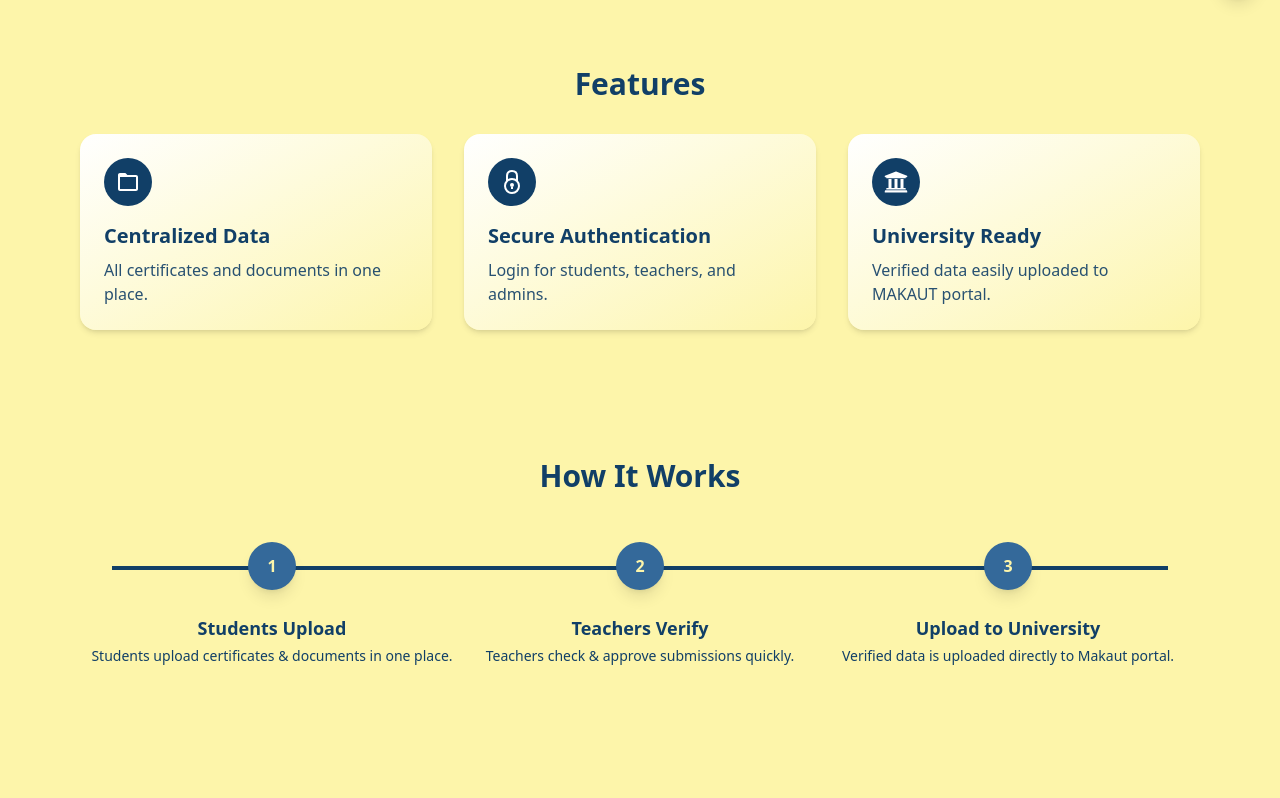
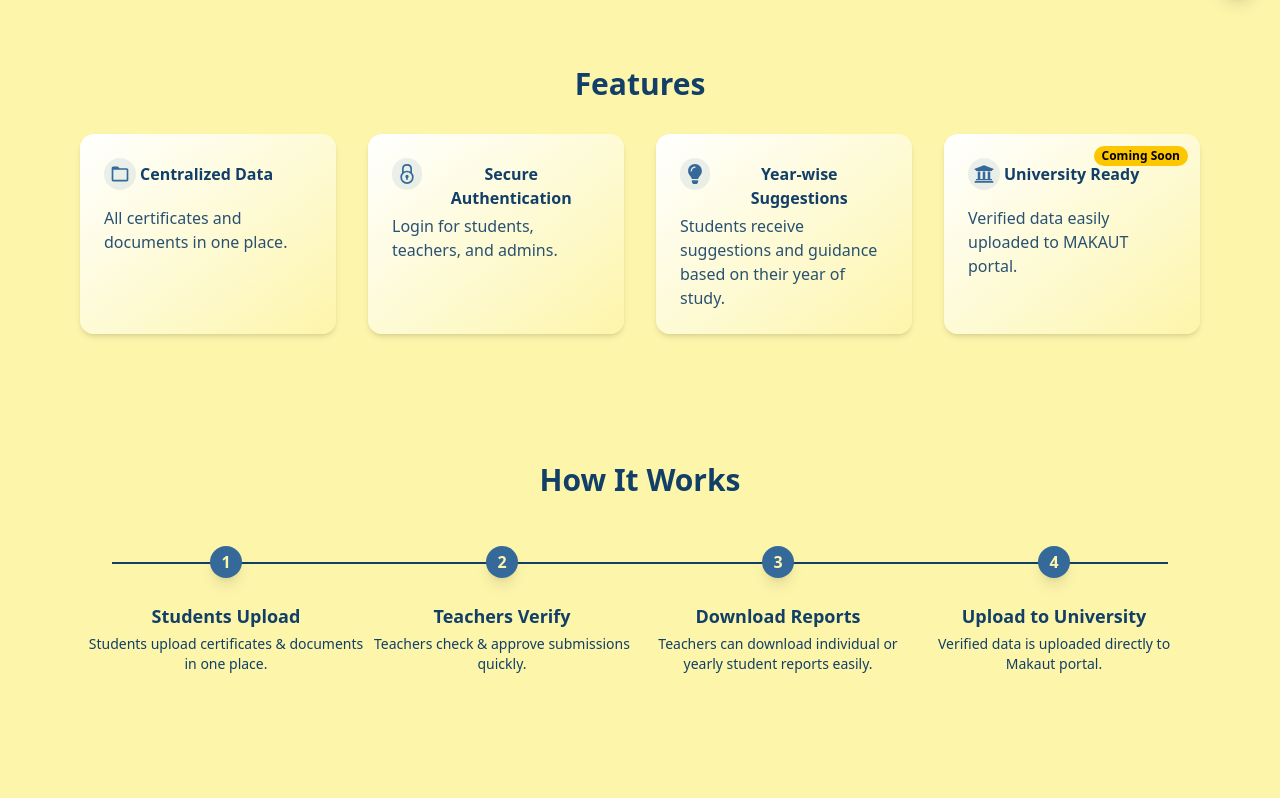
Before and after one commit to Semicolon-Product/maar-frontend, a React (Vite) app: page / in a window 1280 px wide. Shown: the part 782-1580 px from the top of the page. Built offline with nearby package versions, Linux system fonts and the light colour scheme.

Commit message:
design changes

```diff
--- a/src/components/data/data.tsx
+++ b/src/components/data/data.tsx
@@ -1930,7 +1930,7 @@ export const pricing = [
             btnBg: "bg-[#34699A]",
             btnHover: "hover:bg-[#113F67] hover:text-white",
         },
-        {
+        /* {
             title: "Premium",
             subtitle: "For Colleges",
             price: "₹499/mo",
@@ -1941,10 +1941,10 @@ export const pricing = [
             subColor: "text-[#34699A]",
             btnBg: "bg-[#34699A]",
             btnHover: "hover:bg-[#113F67] hover:text-white",
-        },
+        }, */
         {
             title: "Enterprise",
-            subtitle: "Custom solutions for universities",
+            subtitle: "Custom solutions for Institutes",
             price: "Contact Us",
             btnText: "Get in Touch",
             href: "login",
--- a/src/pages/Landing/Home.tsx
+++ b/src/pages/Landing/Home.tsx
@@ -1,6 +1,6 @@
 import { useEffect, useState } from "react";
 import { BiFolder } from "react-icons/bi";
-import { FaArrowLeft, FaArrowRight, FaBell, FaGraduationCap, FaTasks, FaUniversity, FaUsers, FaWhatsapp } from "react-icons/fa";
+import { FaArrowLeft, FaArrowRight, FaBell, FaGraduationCap, FaLightbulb, FaTasks, FaUniversity, FaUsers, FaWhatsapp } from "react-icons/fa";
 import { GrSecure } from "react-icons/gr";
 import { MdEmail } from "react-icons/md";
 import { FaArrowRightLong } from "react-icons/fa6";
@@ -12,21 +12,31 @@ import { blogs } from "@/components/data/data";
 export default function Home() {
     const features = [
         {
-            icon: <BiFolder className="text-2xl text-white" />,
+            icon: <BiFolder className="text-xl text-[#34699A]" />,
             title: "Centralized Data",
             desc: "All certificates and documents in one place.",
+            label: "", // empty
         },
         {
-            icon: <GrSecure className="text-2xl text-white" />,
+            icon: <GrSecure className="text-xl text-[#34699A]" />,
             title: "Secure Authentication",
             desc: "Login for students, teachers, and admins.",
+            label: "", // empty
         },
         {
-            icon: <FaUniversity className="text-2xl text-white" />,
+            icon: <FaLightbulb className="text-xl text-[#34699A]" />,
+            title: "Year-wise Suggestions",
+            desc: "Students receive suggestions and guidance based on their year of study.",
+            label: "", // empty
+        },
+        {
+            icon: <FaUniversity className="text-xl text-[#34699A]" />,
             title: "University Ready",
             desc: "Verified data easily uploaded to MAKAUT portal.",
+            label: "Coming Soon", // show label
         },
     ];
+
 
     const stats = [
         {
@@ -158,7 +168,7 @@ export default function Home() {
 
             {/* Mobile Dropdown */}
             {menuOpen && (
-                <div className="md:hidden bg-[#58A0C8] shadow-lg px-6 py-4 space-y-4 absolute top-16 left-0 w-full z-40">
+                <div className="md:hidden fixed bg-[rgba(88,160,200,0.85)] shadow-lg px-6 py-4 space-y-4 top-16 left-0 w-full z-40">
                     <a
                         href="#features"
                         className="block text-[#113F67] hover:text-[#FDF5AA]"
@@ -189,7 +199,7 @@ export default function Home() {
                     </a>
                     <a
                         href="/login"
-                        className="block px-4 py-2 bg-[#34699A] text-[#FDF5AA] rounded-lg font-semibold hover:bg-[#113F67] hover:text-white text-center"
+                        className="block px-4 py-2 bg-[#34699A] text-[#FDF5AA] rounded font-semibold hover:bg-[#113F67] hover:text-white text-center"
                         onClick={() => setMenuOpen(false)}
                     >
                         Login
@@ -197,18 +207,19 @@ export default function Home() {
                 </div>
             )}
 
+
             {/* Hero */}
             <section className="flex flex-col md:flex-row items-center justify-between px-6 md:px-20 pt-28 pb-16 gap-12 min-h-screen">
                 {/* Left Content */}
                 <div className="max-w-lg text-center md:text-left">
                     {/* Animated Attention Button */}
                     <div className="mb-6 flex  justify-center md:justify-start">
-                        <button className="relative px-4 py-[2px] flex items-center justify-center font-semibold text-[#113F67] rounded-full group overflow-hidden">
+                        <button className="relative px-4 py-[4px] flex items-center justify-center font-semibold text-[#113F67] rounded-full group overflow-hidden">
                             {/* Animated border */}
                             <span className="absolute inset-0 rounded-full border-2 border-transparent bg-gradient-to-r from-green-400 via-[#FDF5AA] to-purple-600 animate-border"></span>
 
                             {/* Button text */}
-                            <span className="relative z-10 text-xs text-center">
+                            <span className="relative z-10 text-xs text-center whitespace-nowrap">
                                 Where MAKAUT Students & Teachers Connect
                             </span>
 
@@ -238,19 +249,25 @@ export default function Home() {
                     <h2 className="text-3xl md:text-5xl font-bold text-[#113F67] mb-4">
                         Simplify Student Activity <span className="text-blue-600">Submissions</span>
                     </h2>
-
+                    {/* <div className="h-20 w-20 relative z-50">
+                        <img src="/VectorGroup.png" alt="" className="rotate-140" />
+                    </div> */}
                     <p className="text-[#34699A] mb-6 text-lg">
                         MakautStudents.help centralizes extra-curricular data uploads,
                         letting teachers and students securely submit and verify documents — no more scattered WhatsApp/Google Forms mess.
                     </p>
 
+
+
                     <a
                         href="/login"
                         className="group inline-flex items-center gap-2 px-6 py-2 bg-[#34699A] text-[#FDF5AA] font-medium rounded-sm shadow-md hover:bg-[#113F67] transition-colors duration-300"
                     >
+
                         <span>Get Started</span>
                         <FaArrowRightLong className="transform transition-transform duration-300 group-hover:translate-x-1" />
                     </a>
+
                 </div>
 
                 {/* Right Stats */}
@@ -286,25 +303,34 @@ export default function Home() {
                     Features
                 </h3>
 
-                <div className="grid grid-cols-1 md:grid-cols-3 gap-8">
+                <div className="grid grid-cols-1 md:grid-cols-4 gap-8">
                     {features.map((feature, index) => (
                         <div
                             key={index}
-                            className="p-6 rounded-2xl shadow-md hover:shadow-xl  border-black transition bg-gradient-to-br from-white to-[#FDF5AA] text-white"
+                            className="relative p-6 rounded-xl shadow-md hover:shadow-xl border-black transition bg-gradient-to-br from-white to-[#FDF5AA] text-white"
                         >
+                            {/* Top-right label */}
+                            {feature.label && (
+                                <span className="absolute top-3 right-3 bg-yellow-400 text-black text-xs font-bold px-2 py-0.5 rounded-full">
+                                    {feature.label}
+                                </span>
+                            )}
+
                             {/* Icon wrapper with bg */}
-                            <div className="w-12 h-12 flex items-center justify-center rounded-full bg-[#113F67] mb-4 ">
-                                {feature.icon}
-                            </div>
+                            <div className="flex">
+                                <div className="w-8 h-8 flex items-center justify-center rounded-full  bg-[#34699A]/10 mb-4">
+                                    {feature.icon}
+                                </div>
 
-                            {/* Title */}
-                            <h4 className="font-bold text-xl mb-2 text-[#113F67]" >{feature.title}</h4>
+                                {/* Title */}
+                                <h4 className="font-bold text-m p-1 text-[#113F67] text-center justify-center  q">{feature.title}</h4></div>
 
                             {/* Description */}
                             <p className="text-l opacity-90 text-[#113F67]">{feature.desc}</p>
                         </div>
                     ))}
                 </div>
+
             </section>
 
             {/* How It Works */}
@@ -314,7 +340,6 @@ export default function Home() {
                         How It Works
                     </h2>
 
-                    {/* Steps Array */}
                     {(() => {
                         const steps = [
                             {
@@ -326,32 +351,52 @@ export default function Home() {
                                 desc: "Teachers check & approve submissions quickly.",
                             },
                             {
+                                title: "Download Reports",
+                                desc: "Teachers can download individual or yearly student reports easily.",
+                            },
+                            {
                                 title: "Upload to University",
                                 desc: "Verified data is uploaded directly to Makaut portal.",
                             },
                         ];
 
+                        // condition → use your actual cardsPerView value here
+                        const isVertical = cardsPerView === 1 || cardsPerView === 2;
+
                         return (
                             <div className="relative">
-                                {/* Mobile vertical line (sticks from 1st to last step) */}
-                                <div className="absolute left-6 top-6 bottom-6 w-1 bg-[#113F67] md:hidden"></div>
+                                {/* Line based on layout */}
+                                {isVertical ? (
+                                    <div className="absolute left-4 top-0 bottom-0 w-[2px] bg-[#113F67]"></div>
+                                ) : (
+                                    <div className="absolute top-4 left-6 right-6 h-[2px] bg-[#113F67] z-0"></div>
+                                )}
 
-                                <div className="flex flex-col md:flex-row md:items-center md:justify-between relative">
-                                    {/* Desktop horizontal line (sticks from 1st to last step) */}
-                                    <div className="hidden md:block absolute top-6 left-6 right-6 h-1 bg-[#113F67] z-0"></div>
-
+                                <div
+                                    className={`flex relative ${isVertical
+                                        ? "flex-col items-start" // vertical layout
+                                        : "flex-row items-center justify-between" // horizontal layout
+                                        }`}
+                                >
                                     {steps.map((step, index) => (
                                         <div
                                             key={index}
-                                            className="relative z-10 flex items-start md:flex-col md:items-center w-full md:w-1/3 mb-12 md:mb-0"
+                                            className={`relative z-10 flex ${isVertical
+                                                ? "items-center mb-12" // vertical step
+                                                : "flex-col items-center w-full mb-0" // horizontal step
+                                                }`}
                                         >
                                             {/* Circle */}
-                                            <div className="w-12 h-12 flex items-center justify-center rounded-full bg-[#34699A] text-[#FDF5AA] font-bold shadow-lg relative z-10 md:mb-4">
+                                            <div className="w-8 aspect-square shrink-0 rounded-full flex items-center justify-center bg-[#34699A] text-[#FDF5AA] font-bold shadow-lg z-10 md:mb-4">
                                                 {index + 1}
                                             </div>
+
                                             {/* Text */}
-                                            <div className="ml-6 md:ml-0">
-                                                <p className="mt-2 text-lg text-center font-semibold text-[#113F67]">
+                                            <div
+                                                className={`${isVertical ? "ml-4" : "mt-2 text-center"
+                                                    }`}
+                                            >
+                                                <p className="text-lg font-semibold text-[#113F67]">
                                                     {step.title}
                                                 </p>
                                                 <p className="text-[#113F67] text-sm mt-1">{step.desc}</p>
@@ -364,6 +409,8 @@ export default function Home() {
                     })()}
                 </div>
             </section>
+
+
 
 
 
```
Also changed, not shown: public/VectorGroup.png (added).
